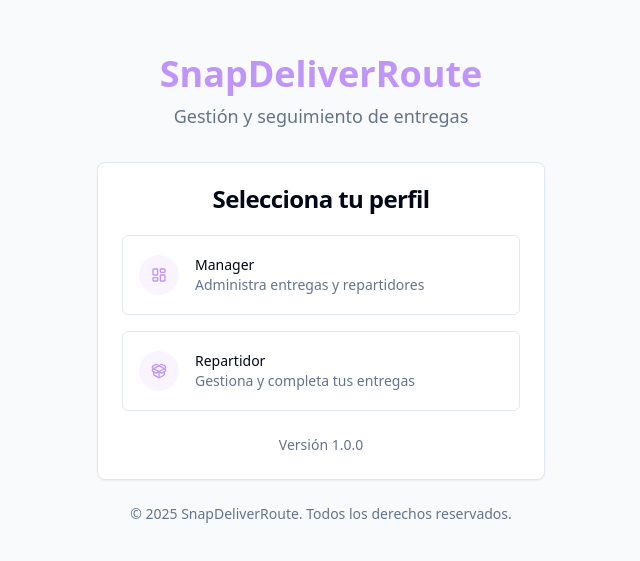
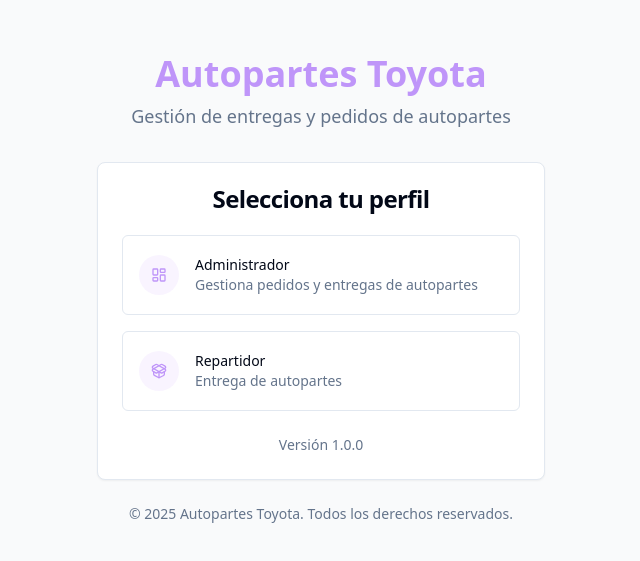
Before and after one commit to itsecurenetwork/autopartes-toyota, a React (Vite) app: page / in a window 1280 px wide. Shown: the part 111-672 px from the top of the page, without its empty margins (319-959 px from the left). Built offline with nearby package versions, Linux system fonts and the light colour scheme.

Commit message:
Rename application
Rename application title and name to "Autopartes Toyota".

```diff
--- a/index.html
+++ b/index.html
@@ -1,14 +1,15 @@
+
 <!DOCTYPE html>
 <html lang="en">
   <head>
     <meta charset="UTF-8" />
     <meta name="viewport" content="width=device-width, initial-scale=1.0" />
-    <title>snap-deliver-route</title>
-    <meta name="description" content="Lovable Generated Project" />
+    <title>Autopartes Toyota</title>
+    <meta name="description" content="Gestión de autopartes y entregas Toyota" />
     <meta name="author" content="Lovable" />
 
-    <meta property="og:title" content="snap-deliver-route" />
-    <meta property="og:description" content="Lovable Generated Project" />
+    <meta property="og:title" content="Autopartes Toyota" />
+    <meta property="og:description" content="Gestión de autopartes y entregas Toyota" />
     <meta property="og:type" content="website" />
     <meta property="og:image" content="https://lovable.dev/opengraph-image-p98pqg.png" />
 
@@ -19,7 +20,6 @@
 
   <body>
     <div id="root"></div>
-    <!-- IMPORTANT: DO NOT REMOVE THIS SCRIPT TAG OR THIS VERY COMMENT! -->
     <script src="https://cdn.gpteng.co/gptengineer.js" type="module"></script>
     <script type="module" src="/src/main.tsx"></script>
   </body>
--- a/src/pages/Index.tsx
+++ b/src/pages/Index.tsx
@@ -10,9 +10,9 @@ const Index = () => {
     <div className="min-h-screen flex flex-col items-center justify-center bg-gray-50 p-4">
       <div className="w-full max-w-md">
         <div className="text-center mb-8">
-          <h1 className="text-4xl font-bold text-primary">SnapDeliverRoute</h1>
+          <h1 className="text-4xl font-bold text-primary">Autopartes Toyota</h1>
           <p className="text-lg text-muted-foreground mt-2">
-            Gestión y seguimiento de entregas
+            Gestión de entregas y pedidos de autopartes
           </p>
         </div>
 
@@ -29,9 +29,9 @@ const Index = () => {
                       <LayoutDashboard className="h-6 w-6 text-primary" />
                     </div>
                     <div className="text-left">
-                      <h3 className="font-medium">Manager</h3>
+                      <h3 className="font-medium">Administrador</h3>
                       <p className="text-sm text-muted-foreground">
-                        Administra entregas y repartidores
+                        Gestiona pedidos y entregas de autopartes
                       </p>
                     </div>
                   </div>
@@ -47,7 +47,7 @@ const Index = () => {
                     <div className="text-left">
                       <h3 className="font-medium">Repartidor</h3>
                       <p className="text-sm text-muted-foreground">
-                        Gestiona y completa tus entregas
+                        Entrega de autopartes
                       </p>
                     </div>
                   </div>
@@ -60,7 +60,7 @@ const Index = () => {
           </Card>
 
           <div className="text-center text-sm text-muted-foreground">
-            <p>© 2025 SnapDeliverRoute. Todos los derechos reservados.</p>
+            <p>© 2025 Autopartes Toyota. Todos los derechos reservados.</p>
           </div>
         </div>
       </div>
```
Also changed, not shown: 1 other file (tests, documents, lock files or other folders).
